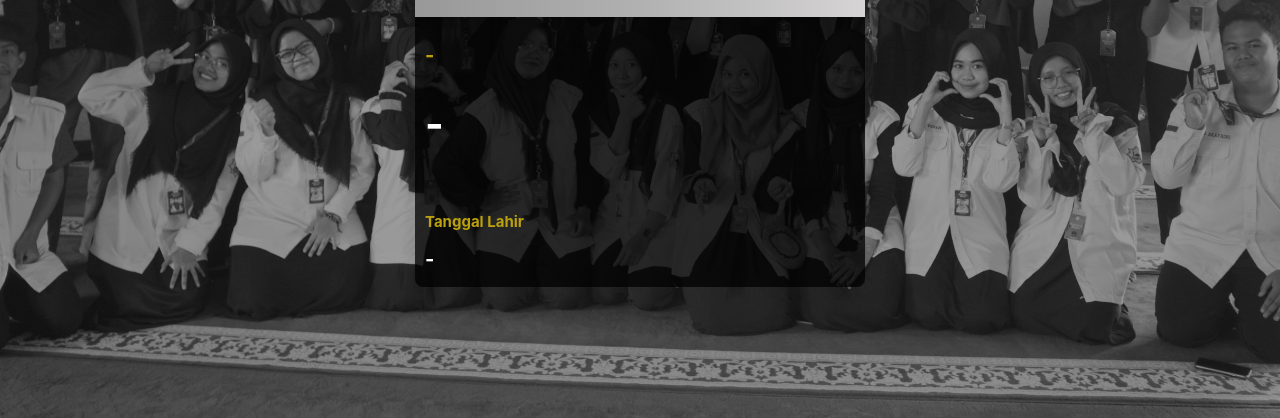
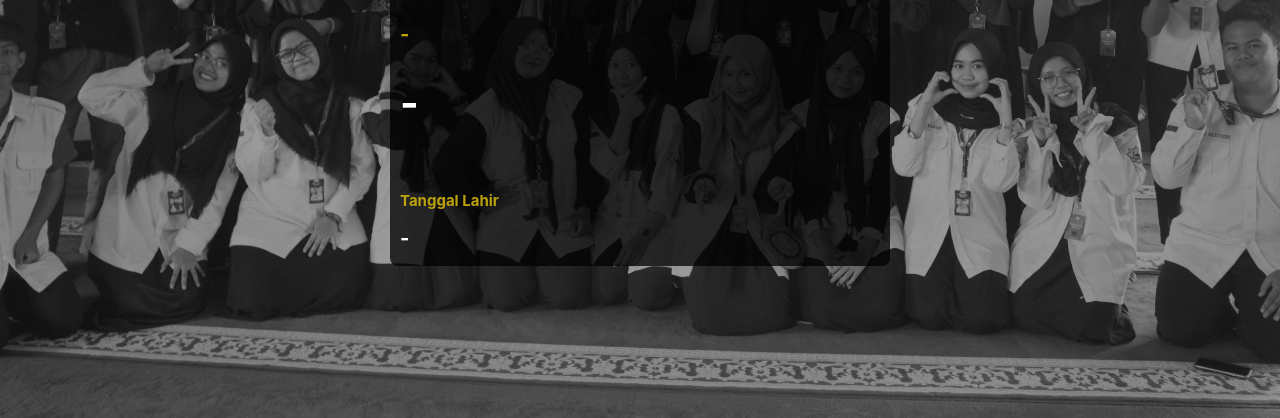
Before and after one commit to QaQusQa/Seleksi-IRMAN, a plain HTML site: page tidaklolos.html in a window 1280 px wide. Shown: the part 438-856 px from the top of the page. Drawn offline with Linux system fonts and the light colour scheme.

Commit message:
Update tidaklolos.css
result box terlalu besar, tampilannya menutupi layar

```diff
--- a/tidaklolos.css
+++ b/tidaklolos.css
@@ -19,9 +19,8 @@ body {
     background: rgba(0, 0, 0, 0.75);
     border-radius: 8px;
     padding: 0;
-    max-width: 750px;
-    max-height: 600px;
-    width: 90%;
+    max-width: 500px;
+    width: 100%;
     margin: 0;
     overflow: hidden;
     max-width: 100%;
```
